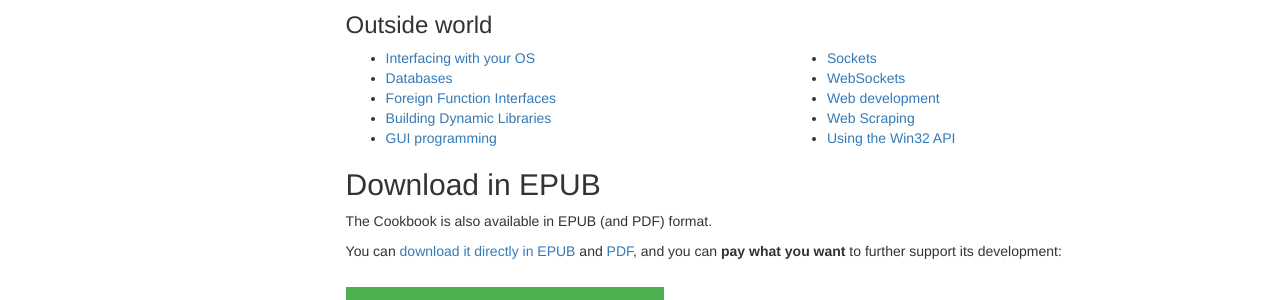
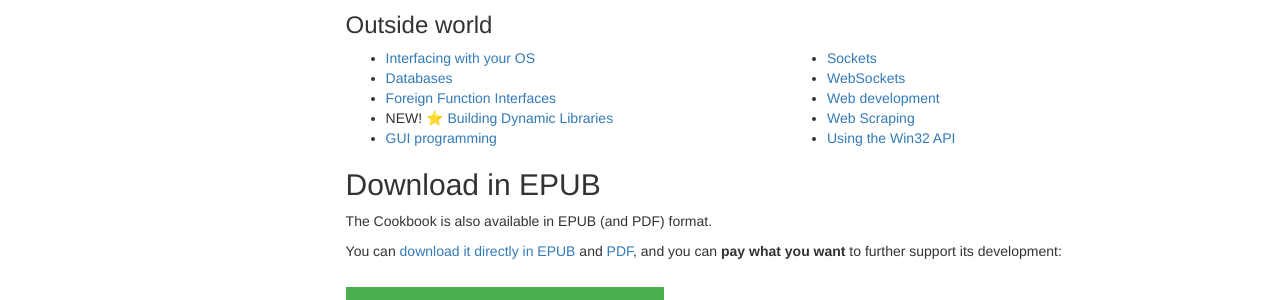
Before and after one commit to LispCookbook/cl-cookbook, a Jekyll site: the page built from index.md, in a window 1280 px wide and 900 px high, scrolled down 866 px. Shown: the part 150-450 px from the top of the window. Built offline with Jekyll 4.4.1, drawn with Linux system fonts in a browser that asks for light colours.

Commit message:
index: add NEW! to dynamic libraries entry
for #531

```diff
--- a/index.md
+++ b/index.md
@@ -67,7 +67,7 @@ The CL Cookbook aims to tackle all sort of topics, for the beginner as for the m
 * [Interfacing with your OS](os.html)
 * [Databases](databases.html)
 * [Foreign Function Interfaces](ffi.html)
-* [Building Dynamic Libraries](dynamic-libraries.html)
+* NEW! ⭐ [Building Dynamic Libraries](dynamic-libraries.html)
 * [GUI programming](gui.html)
 * [Sockets](sockets.html)
 * [WebSockets](websockets.html)
```
